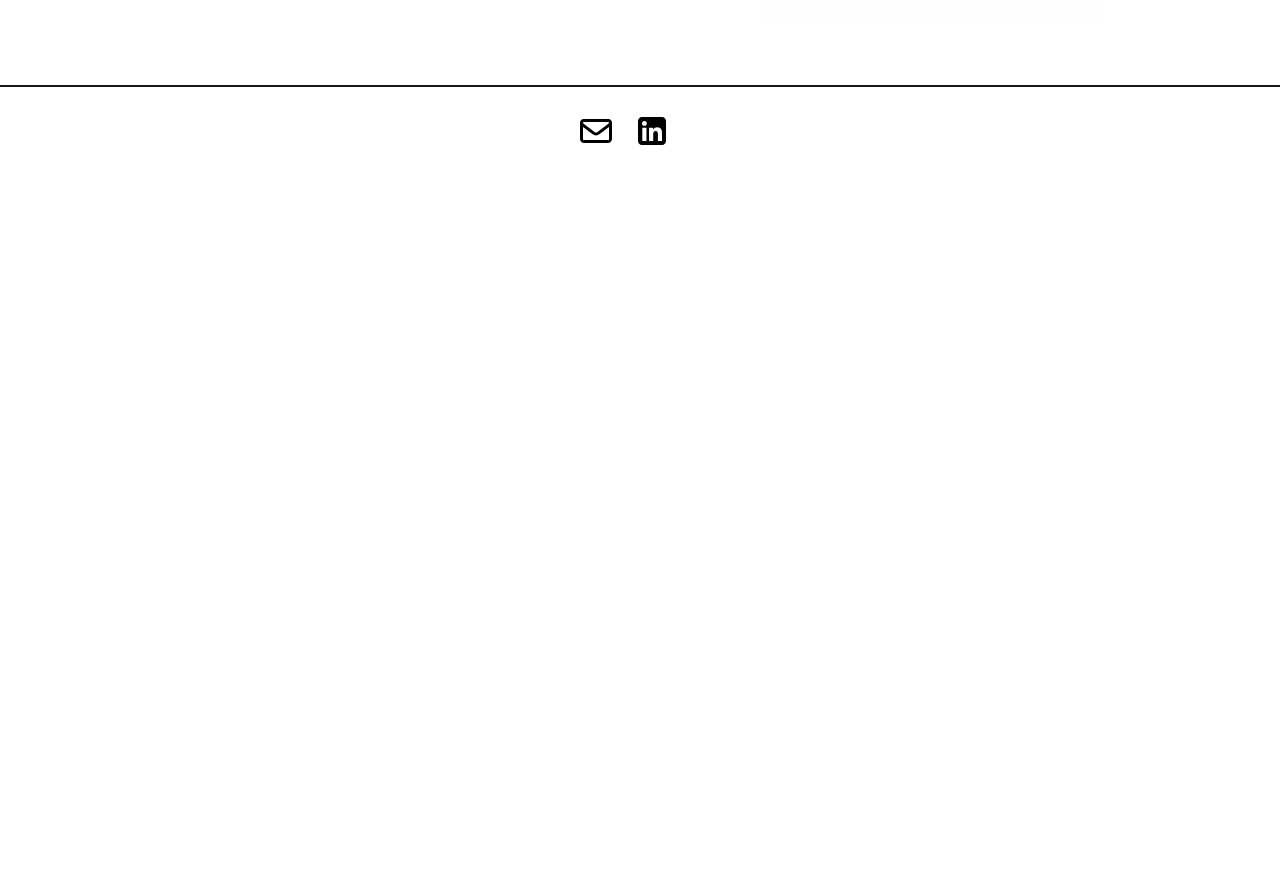
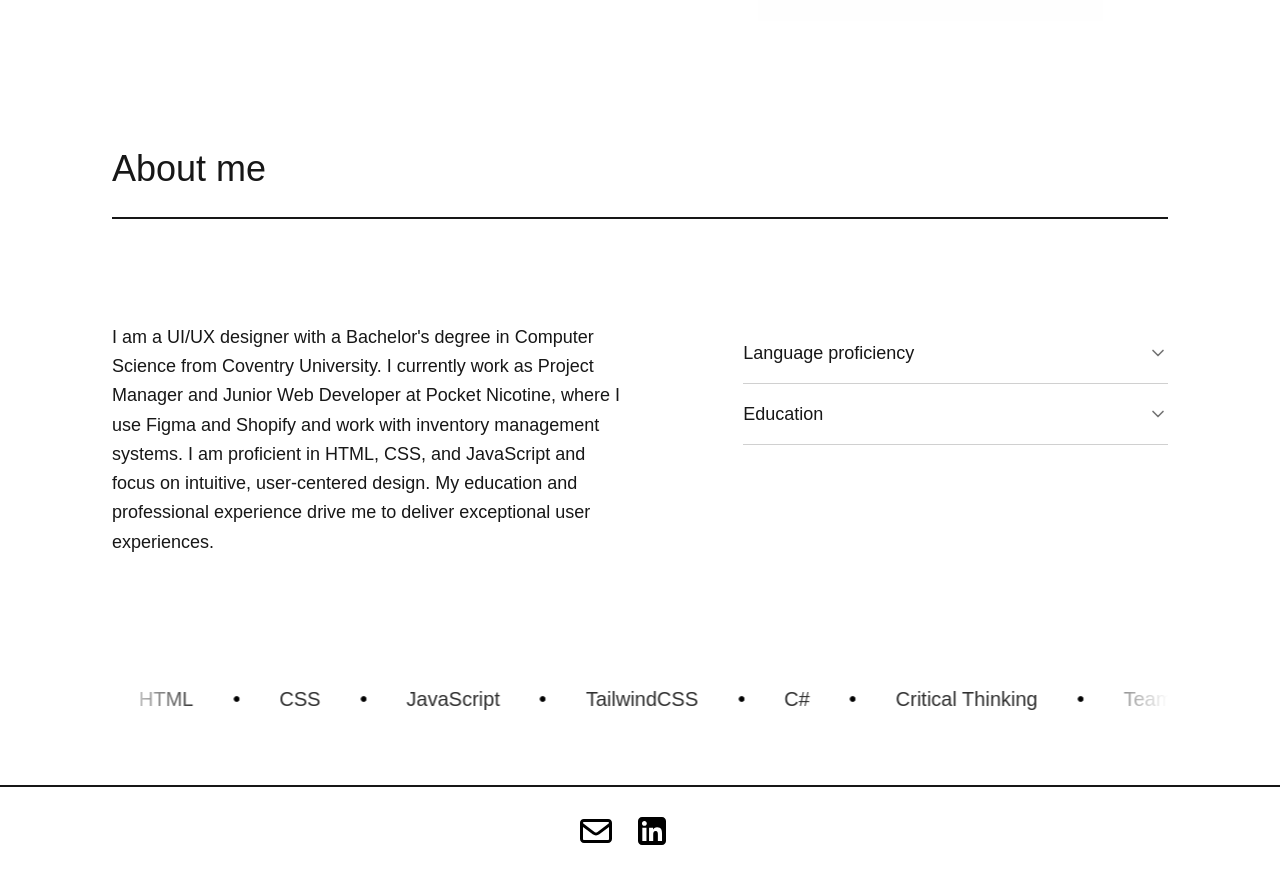
Before and after one commit to kyi-phyu-thant/portfolio, a Next.js app: page / in a window 1280 px wide. Shown: the part 599-1474 px from the top of the page. Before the commit the page ends 800 px from the top, so only its background shows below. Built offline with nearby package versions, Linux system fonts and the light colour scheme; a web font is replaced by a local one.

Commit message:
Add lucide-react dependency, implement marquee animation, and include About section in Home component

```diff
--- /dev/null
+++ b/app/_sections/About.tsx
@@ -0,0 +1,135 @@
+import { Fragment } from "react";
+import { ChevronDown } from "lucide-react";
+import SectionShell from "../_components/SectionShell";
+
+const SKILLS = [
+  "Figma",
+  "Shopify",
+  "HTML",
+  "CSS",
+  "JavaScript",
+  "TailwindCSS",
+  "C#",
+  "Critical Thinking",
+  "Teamwork",
+  "Problem Solving",
+  "Communication",
+] as const;
+
+const LANGUAGES = [
+  "English",
+  "Chinese",
+  "German",
+  "Burmese",
+  "Japanese",
+] as const;
+
+const EDUCATION = [
+  {
+    degree: "Bachelor of Science (Hons) in Computer Science",
+    institution: "Coventry University",
+    when: "Aug 2023",
+    where: "Singapore",
+  },
+  {
+    degree: "Level 4 Diploma in Computing",
+    institution: "NCC Education",
+    when: "Nov 2020",
+    where: null,
+  },
+  {
+    degree: "Currently studying",
+    institution: "FHOO (Fachhochschule Oberösterreich)",
+    when: null,
+    where: "Austria",
+  },
+] as const;
+
+export default function About() {
+  return (
+    <SectionShell className="grid gap-20">
+      <h2 className="text-xl md:text-4xl font-sans mb-6 border-b-2 pb-7">
+        About me
+      </h2>
+      <div className="grid grid-cols-1 md:grid-cols-[1.1fr_0.9fr] gap-x-28">
+        <p className="text-base md:text-lg leading-relaxed font-sans mb-10">
+          I am a UI/UX designer with a Bachelor&apos;s degree in Computer
+          Science from Coventry University. I currently work as Project Manager
+          and Junior Web Developer at Pocket Nicotine, where I use Figma and
+          Shopify and work with inventory management systems. I am proficient in
+          HTML, CSS, and JavaScript and focus on intuitive, user-centered
+          design. My education and professional experience drive me to deliver
+          exceptional user experiences.
+        </p>
+
+        <div className="border-(--foreground)/20">
+          <details className="group border-b border-(--foreground)/20">
+            <summary className="list-none cursor-pointer py-4 font-sans text-base md:text-lg flex items-center justify-between gap-2">
+              <span>Language proficiency</span>
+              <ChevronDown className="size-5 shrink-0 text-(--foreground)/60 group-open:rotate-180 transition-transform" />
+            </summary>
+            <div className="pb-4 pl-0 font-sans text-base text-(--foreground)/90">
+              <ul className="space-y-1">
+                {LANGUAGES.map((lang) => (
+                  <li key={lang}>{lang}</li>
+                ))}
+              </ul>
+            </div>
+          </details>
+
+          <details className="group border-b border-(--foreground)/20">
+            <summary className="list-none cursor-pointer py-4 font-sans text-base md:text-lg flex items-center justify-between gap-2">
+              <span>Education</span>
+              <ChevronDown className="size-5 shrink-0 text-(--foreground)/60 group-open:rotate-180 transition-transform" />
+            </summary>
+            <div className="pb-4 pl-0 font-sans text-base text-(--foreground)/90 space-y-4">
+              {EDUCATION.map((entry, i) => (
+                <div key={i}>
+                  <p className="font-medium">{entry.degree}</p>
+                  <p>{entry.institution}</p>
+                  {(entry.when || entry.where) && (
+                    <p className="text-(--foreground)/80">
+                      {[entry.when, entry.where].filter(Boolean).join(" · ")}
+                    </p>
+                  )}
+                </div>
+              ))}
+            </div>
+          </details>
+        </div>
+      </div>
+
+      <div
+        className="overflow-hidden w-full"
+        style={{
+          maskImage:
+            "linear-gradient(to right, transparent, black 8%, black 92%, transparent)",
+          WebkitMaskImage:
+            "linear-gradient(to right, transparent, black 8%, black 92%, transparent)",
+        }}
+      >
+        <div
+          className="flex w-max items-center gap-10 py-2"
+          style={{
+            animation: "marquee 40s linear infinite",
+            willChange: "transform",
+          }}
+        >
+          {[...SKILLS, ...SKILLS].map((skill, i) => (
+            <Fragment key={i}>
+              {i > 0 && (
+                <span
+                  className="size-1.5 shrink-0 rounded-full bg-black w-1.5 h-1.5 border"
+                  aria-hidden
+                />
+              )}
+              <span className="shrink-0 font-sans text-lg md:text-xl text-(--foreground)/90 whitespace-nowrap">
+                {skill}
+              </span>
+            </Fragment>
+          ))}
+        </div>
+      </div>
+    </SectionShell>
+  );
+}
--- a/app/globals.css
+++ b/app/globals.css
@@ -23,3 +23,16 @@ body {
   color: var(--foreground);
   font-family: Arial, Helvetica, sans-serif;
 }
+
+@keyframes marquee {
+  0% {
+    transform: translateX(0);
+  }
+  100% {
+    transform: translateX(-50%);
+  }
+}
+
+.animate-marquee {
+  animation: marquee 40s linear infinite;
+}
--- a/app/page.tsx
+++ b/app/page.tsx
@@ -1,6 +1,7 @@
 import Footer from "./_components/Footer";
 import Header from "./_components/Header";
 import Hero from "./_sections/Hero";
+import About from "./_sections/About";
 
 export default function Home() {
   return (
@@ -8,6 +9,7 @@ export default function Home() {
       <Header />
       <main>
         <Hero />
+        <About />
       </main>
       <Footer />
     </div>
--- a/package.json
+++ b/package.json
@@ -9,6 +9,7 @@
     "lint": "eslint"
   },
   "dependencies": {
+    "lucide-react": "^0.564.0",
     "next": "16.1.6",
     "react": "19.2.3",
     "react-dom": "19.2.3"
```
Also changed, not shown: 1 other file (tests, documents, lock files or other folders).
